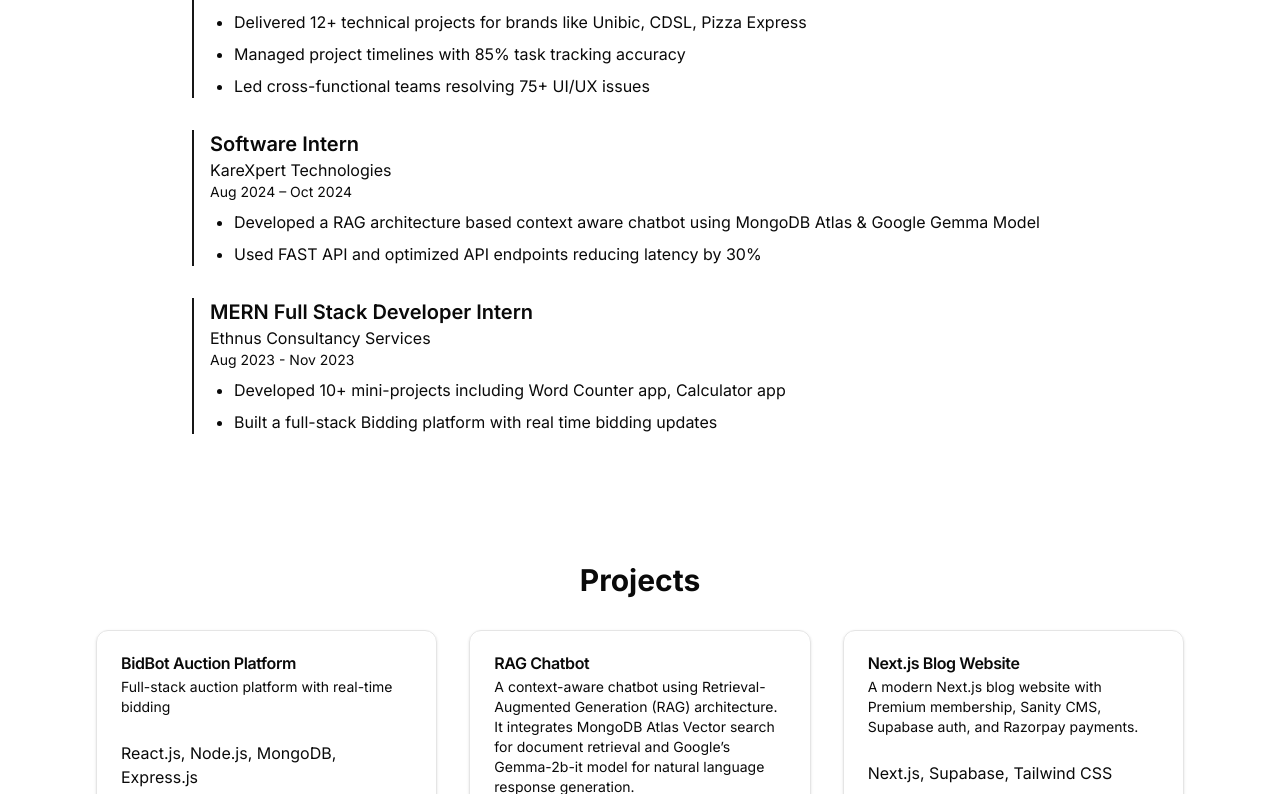
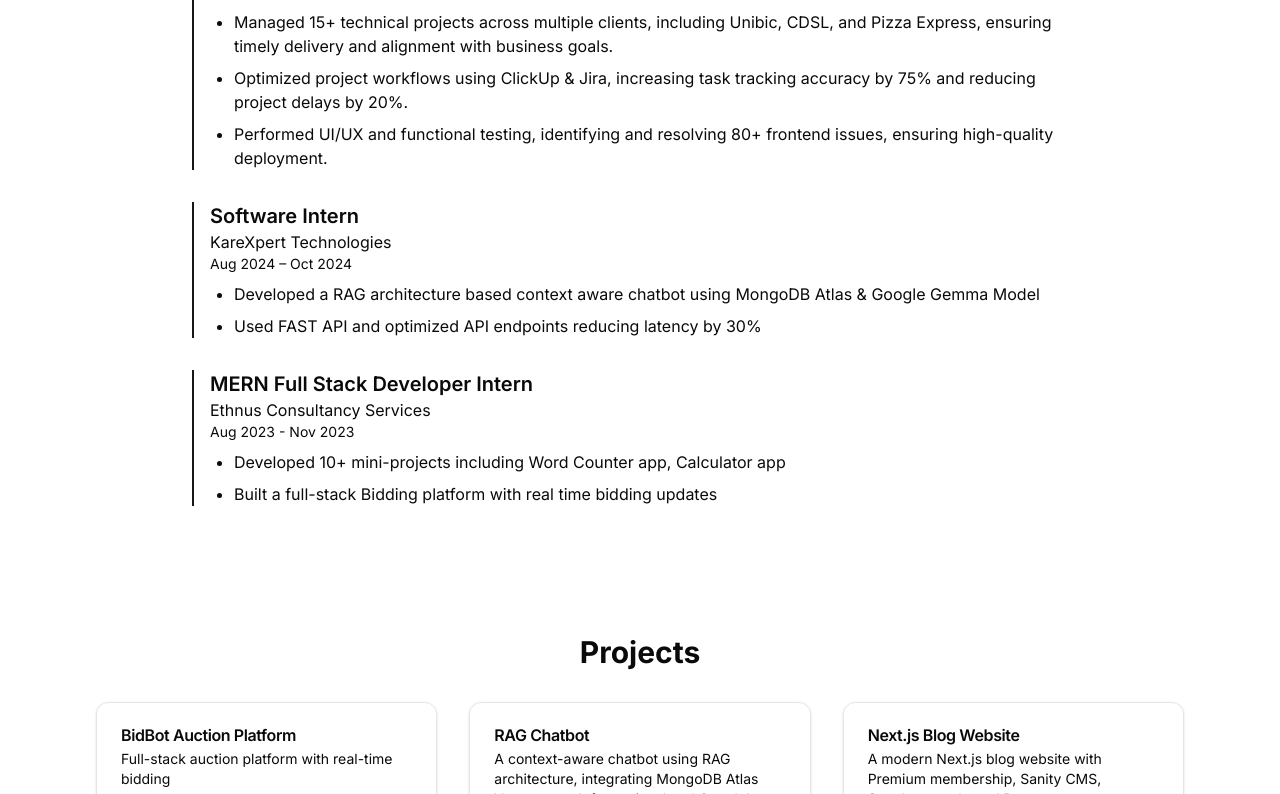
Before and after one commit to hriday-sehgal/NextJS-Portfolio-Website, a Next.js app: page / in a window 1280 px wide. Shown: the part 1146-1940 px from the top of the page. Built offline with nearby package versions, Linux system fonts and the light colour scheme.

Commit message:
Update page.tsx

```diff
--- a/app/page.tsx
+++ b/app/page.tsx
@@ -23,9 +23,9 @@
         company: 'dau Agency, Gurgaon',
         duration: 'Nov 2024 – March 2025',
         points: [
-            'Delivered 12+ technical projects for brands like Unibic, CDSL, Pizza Express',
-            'Managed project timelines with 85% task tracking accuracy',
-            'Led cross-functional teams resolving 75+ UI/UX issues'
+            'Managed 15+ technical projects across multiple clients, including Unibic, CDSL, and Pizza Express, ensuring timely delivery and alignment with business goals.',
+            'Optimized project workflows using ClickUp & Jira, increasing task tracking accuracy by 75% and reducing project delays by 20%.',
+            'Performed UI/UX and functional testing, identifying and resolving 80+ frontend issues, ensuring high-quality deployment.'
         ]
     },
     {
@@ -146,7 +146,7 @@
         },
         {
             title: 'RAG Chatbot',
-            description: 'A context-aware chatbot using Retrieval-Augmented Generation (RAG) architecture. It integrates MongoDB Atlas Vector search for document retrieval and Google’s Gemma-2b-it model for natural language response generation. ',
+            description: "A context-aware chatbot using RAG architecture, integrating MongoDB Atlas Vector search for retrieval and Google's Gemma-2b-it for response generation. ",
             tech: 'AngularJS, Python, Fast API, MongoDB',
             links: {
                 github: 'https://github.com/hriday-sehgal/RAG-Chatbot',
@@ -252,7 +252,7 @@
                             </Button>
                         </Link>
                         <Button variant="outline" asChild>
-                            <a href="https://drive.google.com/file/d/1ZzSDnKf3DNbndhiFDt3ocjrOnQLybDXh/view?usp=sharing" target='_blank' download>
+                            <a href="https://drive.google.com/file/d/1S7GHsW7FNh_ztvhr2OcCS29rbI9LoZTL/view?usp=sharing" target='_blank' download>
                                 Download Resume <FiDownload className="ml-2" />
                             </a>
                         </Button>
```
